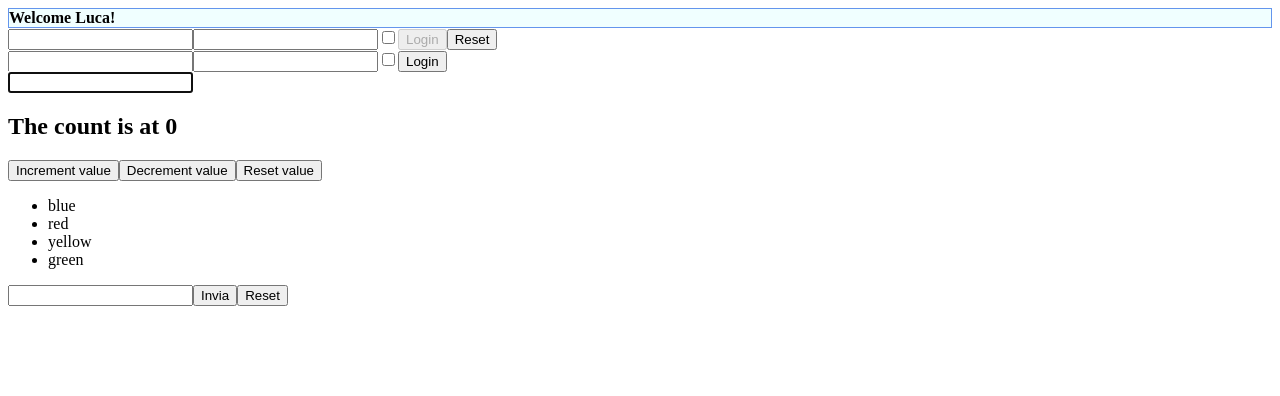
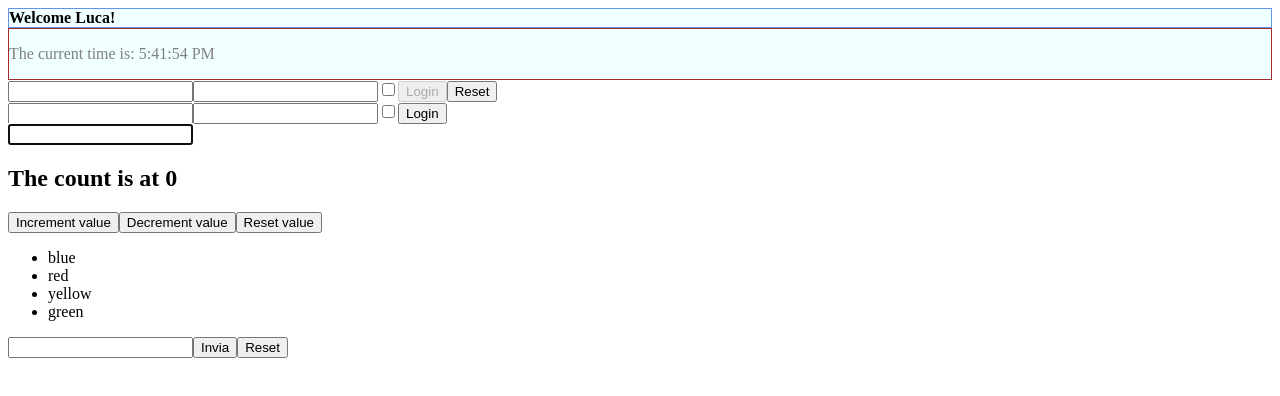
Before and after one commit to Adolfo-97/React, a React (Vite) app in the folder exercise/: page / in a window 1280 px wide. Shown: the top 396 px of the page. Built offline with nearby package versions, Linux system fonts and the light colour scheme.

Commit message:
upload esercizio

```diff
--- a/exercise/package.json
+++ b/exercise/package.json
@@ -11,7 +11,8 @@
   },
   "dependencies": {
     "react": "^18.2.0",
-    "react-dom": "^18.2.0"
+    "react-dom": "^18.2.0",
+    "sass": "^1.69.5"
   },
   "devDependencies": {
     "@types/react": "^18.2.15",
--- a/exercise/src/App.jsx
+++ b/exercise/src/App.jsx
@@ -1,3 +1,4 @@
+import { Clock } from "./Clock";
 import { Colors } from "./Colors";
 import { Counter } from "./Counter";
 import { FocusableInput } from "./FocusableInput";
@@ -20,6 +21,7 @@ export function App() {
   return (
     <div>
       <Welcome name={"Luca"} />
+      <Clock />
       <Login func={onLogin} />
       <UncontrolledLogin />
       <FocusableInput />
--- a/exercise/src/Clock.jsx
+++ b/exercise/src/Clock.jsx
@@ -9,7 +9,7 @@ export function Clock() {
     }, 1000);
   }, []);
   return (
-    <div>
+    <div className="clock">
       <p>The current time is: {date.toLocaleTimeString()}</p>
     </div>
   );
--- a/exercise/src/Index.jsx
+++ b/exercise/src/Index.jsx
@@ -2,7 +2,7 @@ import { createRoot } from "react-dom/client";
 import { App } from "./App";
 import React from "react"; // Import React
 
-import "./index.css";
+import "./index.scss";
 
 createRoot(document.getElementById("root")).render(
   <React.StrictMode>
--- a/exercise/src/index.css
+++ /dev/null
@@ -1,4 +0,0 @@
-.welcome {
-  background-color: azure;
-  border: cornflowerblue 1px solid;
-}
--- /dev/null
+++ b/exercise/src/index.scss
@@ -0,0 +1,9 @@
+.welcome {
+  background-color: azure;
+  border: cornflowerblue 1px solid;
+}
+.clock {
+  background-color: azure;
+  border: 1px solid brown;
+  color: grey;
+}
```
Also changed, not shown: 1 other file (tests, documents, lock files or other folders).
